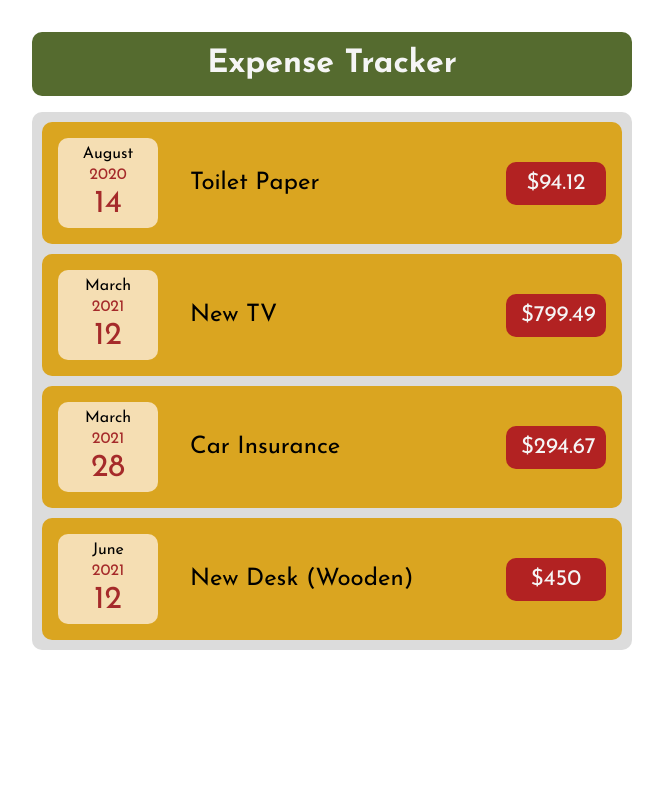
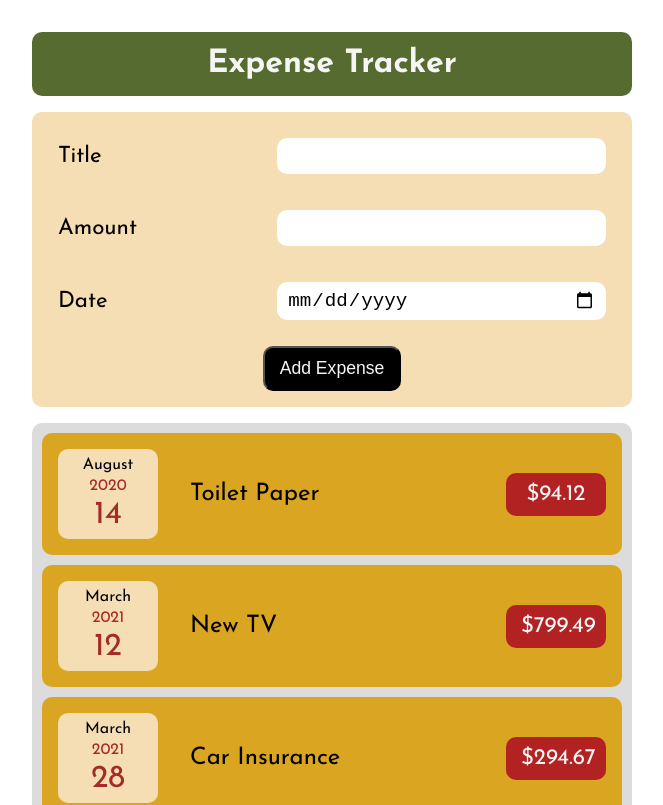
Before and after one commit to iamBharatManral/react-expense-tracker, a React (Create React App) app: page / in a window 1280 px wide. Shown: the top 805 px of the page, without its empty margins (308-971 px from the left). Built offline with nearby package versions, Linux system fonts and the light colour scheme.

Commit message:
feat: add new expense

```diff
--- a/src/App.css
+++ b/src/App.css
@@ -6,6 +6,12 @@
     max-width: 600px;
 }
 
+main {
+    display: flex;
+    flex-direction: column;
+    gap: 1rem;
+}
+
 header {
     background: darkolivegreen;
     padding: 1rem;
--- a/src/App.js
+++ b/src/App.js
@@ -1,14 +1,47 @@
 import './App.css';
 import Expenses from "./components/Expenses/Expenses";
+import NewExpense from "./components/Expenses/NewExpense/NewExpense";
+import {useState} from "react";
+
+const initialExpenses = [
+    {
+        id: 'e1',
+        title: 'Toilet Paper',
+        amount: 94.12,
+        date: new Date(2020, 7, 14),
+    },
+    {id: 'e2', title: 'New TV', amount: 799.49, date: new Date(2021, 2, 12)},
+    {
+        id: 'e3',
+        title: 'Car Insurance',
+        amount: 294.67,
+        date: new Date(2021, 2, 28),
+    },
+    {
+        id: 'e4',
+        title: 'New Desk (Wooden)',
+        amount: 450,
+        date: new Date(2021, 5, 12),
+    },
+];
 
 function App() {
+    const [expenses, setExpenses] = useState(initialExpenses)
+
+    const addNewExpense = (expense) => {
+        expense.id = `e-${expenses.length + 1}`
+        console.log(expense)
+        setExpenses((prev) => ([...prev, expense]))
+    }
+
     return (
         <div className="App">
             <header>
                 <h1>Expense Tracker</h1>
             </header>
             <main>
-                <Expenses/>
+                <NewExpense addNewExpense={addNewExpense}/>
+                <Expenses expenses={expenses}/>
             </main>
         </div>
     );
--- /dev/null
+++ b/src/components/Expenses/ExpenseForm/ExpenseForm.css
@@ -0,0 +1,39 @@
+.expenseForm {
+    display: flex;
+    flex-direction: column;
+    gap: 1rem;
+    justify-content: center;
+    align-items: center;
+}
+
+.control {
+    display: flex;
+    gap: 1rem;
+    padding: 10px;
+    border-radius: 10px;
+    align-items: center;
+    justify-content: space-between;
+    width: 100%;
+}
+
+label {
+    font-size: 1.4rem;
+}
+
+input {
+    padding: 7px 10px;
+    border-radius: 10px;
+    font-size: 1.2rem;
+    border: none;
+    text-align: left;
+    width: 60%;
+}
+
+button {
+    padding: 10px 15px;
+    border-radius: 10px;
+    background: black;
+    color: whitesmoke;
+    font-size: 1.1rem;
+    cursor: pointer;
+}
--- /dev/null
+++ b/src/components/Expenses/ExpenseForm/ExpenseForm.js
@@ -0,0 +1,47 @@
+import React, {useState} from 'react';
+import './ExpenseForm.css'
+
+function ExpenseForm({addNewExpense}) {
+    const [title, setTitle] = useState("")
+    const [date, setDate] = useState("")
+    const [amount, setAmount] = useState("")
+    const changeTitle = (e) => setTitle(e.target.value)
+    const changeAmount = (e) => setAmount(e.target.value)
+    const changeDate = (e) => setDate(e.target.value)
+
+    const submit = (e) => {
+        e.preventDefault()
+        const newExpense = {
+            title,
+            date: new Date(date),
+            amount
+        }
+        setTitle("")
+        setDate("")
+        setAmount("")
+        addNewExpense(newExpense)
+    }
+
+    return (
+        <form className={"expenseForm"} onSubmit={submit}>
+            <div className="control">
+                <label htmlFor="title">Title</label>
+                <input type="text" id={"title"} onChange={changeTitle} value={title}/>
+            </div>
+            <div className="control">
+                <label htmlFor="amount">Amount</label>
+                <input type="number" id={"amount"} min={"0.1"} value={amount} onChange={changeAmount}/>
+            </div>
+            <div className="control">
+                <label htmlFor="date">Date</label>
+                <input type="date" id={"date"} min={"2021-01-01"} max={"2023-12-31"} value={date}
+                       onChange={changeDate}/>
+            </div>
+            <div className="submit">
+                <button type={"submit"}>Add Expense</button>
+            </div>
+        </form>
+    );
+}
+
+export default ExpenseForm;
--- a/src/components/Expenses/Expenses.js
+++ b/src/components/Expenses/Expenses.js
@@ -2,35 +2,11 @@ import React from 'react';
 import ExpenseItem from "./ExpenseItem/ExpenseItem";
 import "./Expenses.css"
 
-function Expenses(props) {
-    const expenses = [
-        {
-            id: 'e1',
-            title: 'Toilet Paper',
-            amount: 94.12,
-            date: new Date(2020, 7, 14),
-        },
-        {id: 'e2', title: 'New TV', amount: 799.49, date: new Date(2021, 2, 12)},
-        {
-            id: 'e3',
-            title: 'Car Insurance',
-            amount: 294.67,
-            date: new Date(2021, 2, 28),
-        },
-        {
-            id: 'e4',
-            title: 'New Desk (Wooden)',
-            amount: 450,
-            date: new Date(2021, 5, 12),
-        },
-    ];
+function Expenses({expenses}) {
     return (
         <div className={"expenses"}>
-            <ExpenseItem date={expenses[0].date} amount={expenses[0].amount}
-                         title={expenses[0].title}/>
-            <ExpenseItem date={expenses[1].date} amount={expenses[1].amount} title={expenses[1].title}/>
-            <ExpenseItem date={expenses[2].date} amount={expenses[2].amount} title={expenses[2].title}/>
-            <ExpenseItem date={expenses[3].date} amount={expenses[3].amount} title={expenses[3].title}/>
+            {expenses.map(expense => (
+                <ExpenseItem title={expense.title} amount={expense.amount} date={expense.date} key={expense.id}/>))}
         </div>
     );
 }
--- /dev/null
+++ b/src/components/Expenses/NewExpense/NewExpense.css
@@ -0,0 +1,5 @@
+.newExpense {
+    background: wheat;
+    padding: 1rem;
+    border-radius: 10px;
+}
--- /dev/null
+++ b/src/components/Expenses/NewExpense/NewExpense.js
@@ -0,0 +1,13 @@
+import React from 'react';
+import ExpenseForm from "../ExpenseForm/ExpenseForm";
+import './NewExpense.css'
+
+function NewExpense({addNewExpense}) {
+    return (
+        <div className="newExpense">
+            <ExpenseForm addNewExpense={addNewExpense}/>
+        </div>
+    );
+}
+
+export default NewExpense;
```
